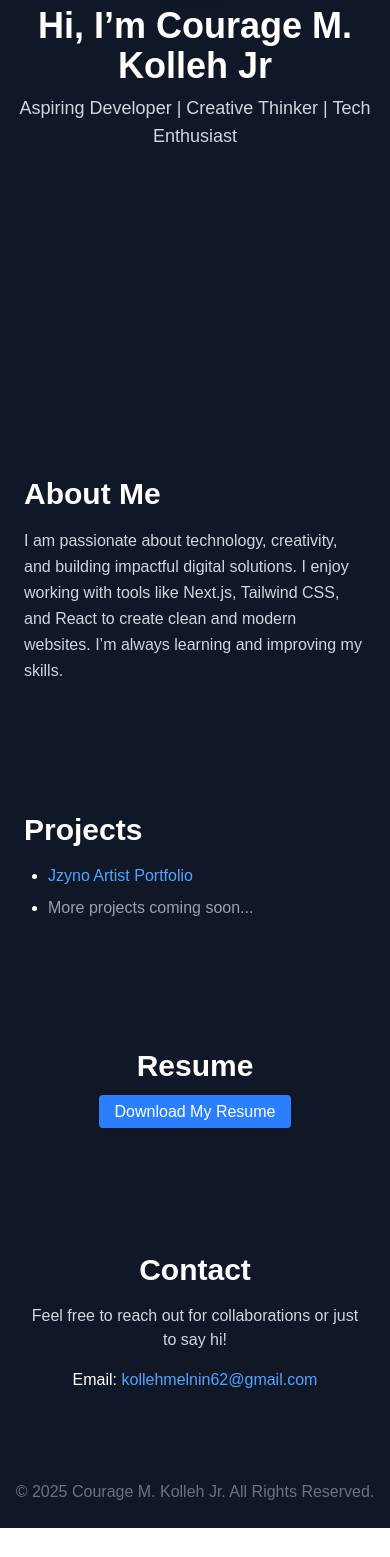
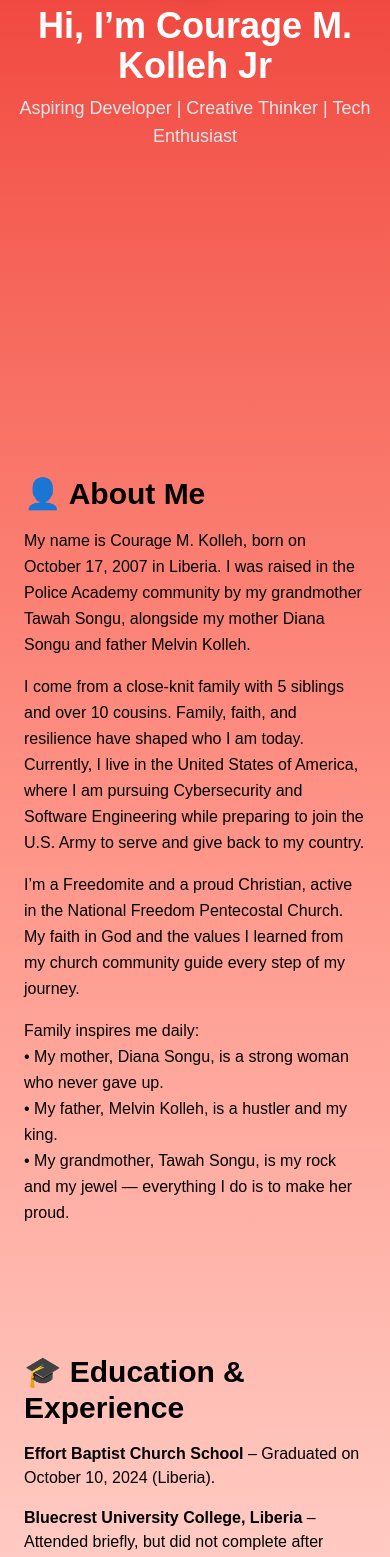
Before and after one commit to couragekolleh749/courage-portfolio, a Next.js app: page / in a window 390 px wide. Shown: the part 432-1989 px from the top of the page. Before the commit the page ends 1960 px from the top, so only its background shows below. Built offline with nearby package versions, Linux system fonts and the light colour scheme.

Commit message:
Upgrade page, layout, and sitemap

```diff
--- a/app/layout.js
+++ b/app/layout.js
@@ -4,19 +4,19 @@ import "./globals.css";
 export const metadata = {
   title: "Courage M. Kolleh Jr | Portfolio",
   description:
-    "Welcome to the personal portfolio of Courage M. Kolleh Jr — showcasing my projects, skills, and ways to get in touch. Built with Next.js and deployed on Vercel.",
+    "Welcome to the personal portfolio of Courage M. Kolleh Jr — showcasing my projects, skills, education, and faith journey. Built with Next.js and deployed on Vercel.",
   openGraph: {
     title: "Courage M. Kolleh Jr | Portfolio",
     description:
-      "Explore my portfolio — projects, skills, and contact details. Let's connect!",
+      "Explore my portfolio — projects, skills, education, faith, and ways to connect.",
     url: "https://courage-portfolio-five.vercel.app",
     siteName: "Courage M. Kolleh Jr Portfolio",
     images: [
       {
-        url: "/hero.jpg", // replace with a good preview image from your public folder
+        url: "/hero.jpg", // ✅ make sure hero.jpg exists in public folder
         width: 1200,
         height: 630,
-        alt: "Courage M. Kolleh Jr Portfolio",
+        alt: "Courage M. Kolleh Jr Portfolio Preview",
       },
     ],
     locale: "en_US",
@@ -26,7 +26,7 @@ export const metadata = {
     card: "summary_large_image",
     title: "Courage M. Kolleh Jr | Portfolio",
     description:
-      "Discover Courage M. Kolleh Jr's projects, experience, and contact information.",
+      "Discover Courage M. Kolleh Jr's projects, education, and journey of faith.",
     images: ["/hero.jpg"],
   },
 };
@@ -41,11 +41,15 @@ export default function RootLayout({ children }) {
           content="lnuGfw3s93mXRYup1eLm7FEJzReZhtT-awsZLx-pNVM"
         />
 
-        {/* ✅ Favicon (optional) */}
+        {/* ✅ Favicon */}
         <link rel="icon" href="/favicon.ico" />
 
         {/* ✅ Basic SEO */}
         <meta name="author" content="Courage M. Kolleh Jr" />
+        <meta
+          name="keywords"
+          content="Courage Kolleh, portfolio, cybersecurity, software engineering, US Army, projects, Next.js, web developer, Christian, Freedomite"
+        />
         <meta name="robots" content="index, follow" />
 
         {/* ✅ Mobile Optimization */}
--- a/app/page.js
+++ b/app/page.js
@@ -5,19 +5,21 @@ export default function Home() {
   const [menuOpen, setMenuOpen] = useState(false);
 
   return (
-    <main className="min-h-screen bg-gray-900 text-white scroll-smooth">
+    <main className="min-h-screen bg-gradient-to-b from-red-600 via-white to-blue-600 text-white scroll-smooth">
       {/* Navbar */}
-      <nav className="fixed top-0 left-0 w-full bg-gray-800 shadow-md z-50">
+      <nav className="fixed top-0 left-0 w-full bg-gray-800/80 shadow-md z-50 backdrop-blur-sm">
         <div className="max-w-4xl mx-auto flex justify-between items-center px-4 py-3">
           <h1 className="text-xl font-bold">Courage Kolleh</h1>
 
           {/* Desktop Menu */}
           <div className="hidden md:flex space-x-6">
-            <a href="#home" className="hover:text-blue-400">Home</a>
-            <a href="#about" className="hover:text-blue-400">About</a>
-            <a href="#projects" className="hover:text-blue-400">Projects</a>
-            <a href="#resume" className="hover:text-blue-400">Resume</a>
-            <a href="#contact" className="hover:text-blue-400">Contact</a>
+            <a href="#home" className="hover:text-blue-300">Home</a>
+            <a href="#about" className="hover:text-blue-300">About</a>
+            <a href="#education" className="hover:text-blue-300">Education</a>
+            <a href="#projects" className="hover:text-blue-300">Projects</a>
+            <a href="#gallery" className="hover:text-blue-300">Gallery</a>
+            <a href="#resume" className="hover:text-blue-300">Resume</a>
+            <a href="#contact" className="hover:text-blue-300">Contact</a>
           </div>
 
           {/* Mobile Menu Button */}
@@ -29,52 +31,118 @@ export default function Home() {
         {/* Mobile Menu */}
         {menuOpen && (
           <div className="md:hidden flex flex-col bg-gray-700 text-center">
-            <a href="#home" className="py-2 hover:text-blue-400" onClick={() => setMenuOpen(false)}>Home</a>
-            <a href="#about" className="py-2 hover:text-blue-400" onClick={() => setMenuOpen(false)}>About</a>
-            <a href="#projects" className="py-2 hover:text-blue-400" onClick={() => setMenuOpen(false)}>Projects</a>
-            <a href="#resume" className="py-2 hover:text-blue-400" onClick={() => setMenuOpen(false)}>Resume</a>
-            <a href="#contact" className="py-2 hover:text-blue-400" onClick={() => setMenuOpen(false)}>Contact</a>
+            {[
+              ["home","Home"],["about","About"],["education","Education"],
+              ["projects","Projects"],["gallery","Gallery"],
+              ["resume","Resume"],["contact","Contact"]
+            ].map(([id,label])=>(
+              <a key={id} href={`#${id}`} className="py-2 hover:text-blue-300"
+                 onClick={()=>setMenuOpen(false)}>{label}</a>
+            ))}
           </div>
         )}
       </nav>
 
-      {/* Hero Section */}
+      {/* Hero */}
       <section id="home" className="h-screen flex flex-col justify-center items-center text-center px-4">
         <img src="/hero.jpg" alt="Courage M. Kolleh Jr" className="w-40 h-40 rounded-full shadow-lg mb-4" />
         <h2 className="text-4xl font-bold">Hi, I’m Courage M. Kolleh Jr</h2>
-        <p className="mt-2 text-lg text-gray-300">
+        <p className="mt-2 text-lg text-gray-200">
           Aspiring Developer | Creative Thinker | Tech Enthusiast
         </p>
       </section>
 
-      {/* About Section */}
-      <section id="about" className="max-w-3xl mx-auto py-16 px-6">
-        <h2 className="text-3xl font-bold mb-4">About Me</h2>
-        <p className="text-gray-300 leading-relaxed">
-          I am passionate about technology, creativity, and building impactful digital
-          solutions. I enjoy working with tools like Next.js, Tailwind CSS, and React to create
-          clean and modern websites. I’m always learning and improving my skills.
+      {/* About Me */}
+      <section id="about" className="max-w-3xl mx-auto py-16 px-6 text-black">
+        <h2 className="text-3xl font-bold mb-4">👤 About Me</h2>
+        <p className="leading-relaxed mb-4">
+          My name is Courage M. Kolleh, born on October 17, 2007 in Liberia.
+          I was raised in the Police Academy community by my grandmother Tawah
+          Songu, alongside my mother Diana Songu and father Melvin Kolleh.
+        </p>
+        <p className="leading-relaxed mb-4">
+          I come from a close-knit family with 5 siblings and over 10 cousins.
+          Family, faith, and resilience have shaped who I am today. Currently,
+          I live in the United States of America, where I am pursuing
+          Cybersecurity and Software Engineering while preparing to join the
+          U.S. Army to serve and give back to my country.
+        </p>
+        <p className="leading-relaxed mb-4">
+          I’m a Freedomite and a proud Christian, active in the National Freedom
+          Pentecostal Church. My faith in God and the values I learned from my
+          church community guide every step of my journey.
+        </p>
+        <p className="leading-relaxed">
+          Family inspires me daily:
+          <br/>• My mother, Diana Songu, is a strong woman who never gave up.
+          <br/>• My father, Melvin Kolleh, is a hustler and my king.
+          <br/>• My grandmother, Tawah Songu, is my rock and my jewel — everything I do is to make her proud.
         </p>
       </section>
 
-      {/* Projects Section */}
-      <section id="projects" className="max-w-3xl mx-auto py-16 px-6">
-        <h2 className="text-3xl font-bold mb-4">Projects</h2>
+      {/* Education & Experience */}
+      <section id="education" className="max-w-3xl mx-auto py-16 px-6 text-black">
+        <h2 className="text-3xl font-bold mb-4">🎓 Education & Experience</h2>
+        <ul className="space-y-4">
+          <li>
+            <strong>Effort Baptist Church School</strong> – Graduated on October 10, 2024 (Liberia).
+          </li>
+          <li>
+            <strong>Bluecrest University College, Liberia</strong> – Attended briefly, but did not complete after relocating to the USA.
+          </li>
+          <li>
+            <strong>Portfolio & Web Development</strong> – Built and deployed multiple personal and community-based projects.
+          </li>
+        </ul>
+      </section>
+
+      {/* Projects */}
+      <section id="projects" className="max-w-3xl mx-auto py-16 px-6 text-black">
+        <h2 className="text-3xl font-bold mb-4">💻 Projects</h2>
         <ul className="list-disc pl-6 space-y-2">
           <li>
+            <a href="#" className="text-blue-700 hover:underline" target="_blank">
+              National Freedom Pentecostal Church
+            </a>
+          </li>
+          <li>
             <a href="https://my-artist-portfolio.vercel.app"
-               className="text-blue-400 hover:underline" target="_blank">
+               className="text-blue-700 hover:underline" target="_blank">
                Jzyno Artist Portfolio
             </a>
           </li>
           <li>
-            <span className="text-gray-400">More projects coming soon...</span>
+            <a href="#" className="text-blue-700 hover:underline" target="_blank">
+              Courage Portfolio (this site)
+            </a>
           </li>
         </ul>
       </section>
 
-      {/* Resume Section */}
-      <section id="resume" className="max-w-3xl mx-auto py-16 px-6 text-center">
+      {/* Photo Gallery */}
+      <section id="gallery" className="max-w-5xl mx-auto py-16 px-6 text-black">
+        <h2 className="text-3xl font-bold mb-8 text-center">📸 Family & Memories</h2>
+        <div className="grid grid-cols-1 sm:grid-cols-2 md:grid-cols-3 gap-6">
+          {[
+            "family.jpg",
+            "church1.jpg",
+            "gradaute1.jpt",
+            "courage.jpg",
+            "graduate.jpg",
+            "gradma.jpg",
+            "hero.jpg",
+            "lover.jpg",
+            "mother1.jpg"
+          ].map((img) => (
+            <div key={img} className="overflow-hidden rounded-xl shadow-lg">
+              <img src={`/${img}`} alt={img} className="w-full h-56 object-cover hover:scale-105 transition-transform" />
+            </div>
+          ))}
+        </div>
+      </section>
+
+      {/* Resume */}
+      <section id="resume" className="max-w-3xl mx-auto py-16 px-6 text-center text-black">
         <h2 className="text-3xl font-bold mb-4">Resume</h2>
         <a href="/resume.pdf" download
            className="bg-blue-500 px-4 py-2 rounded shadow hover:bg-blue-600 transition">
@@ -82,20 +150,22 @@ export default function Home() {
         </a>
       </section>
 
-      {/* Contact Section */}
-      <section id="contact" className="max-w-3xl mx-auto py-16 px-6 text-center">
+      {/* Contact */}
+      <section id="contact" className="max-w-3xl mx-auto py-16 px-6 text-center text-black">
         <h2 className="text-3xl font-bold mb-4">Contact</h2>
-        <p className="mb-4 text-gray-300">
+        <p className="mb-4">
           Feel free to reach out for collaborations or just to say hi!
         </p>
-        <p>Email: <a href="mailto:kollehmelvin62@gmail.com" className="text-blue-400 hover:underline">
+        <p>Email: <a href="mailto:kollehmelvin62@gmail.com" className="text-blue-700 hover:underline">
           kollehmelnin62@gmail.com
         </a></p>
       </section>
 
       {/* Footer */}
-      <footer className="text-center py-6 text-gray-500">
+      <footer className="text-center py-6 text-gray-800 bg-white/50">
         © {new Date().getFullYear()} Courage M. Kolleh Jr. All Rights Reserved.
+        <br/>
+        📞 Phone: <span className="font-semibold">+7012001293</span>
       </footer>
     </main>
   );
```
Also changed, not shown: 1 other file (tests, documents, lock files or other folders).
